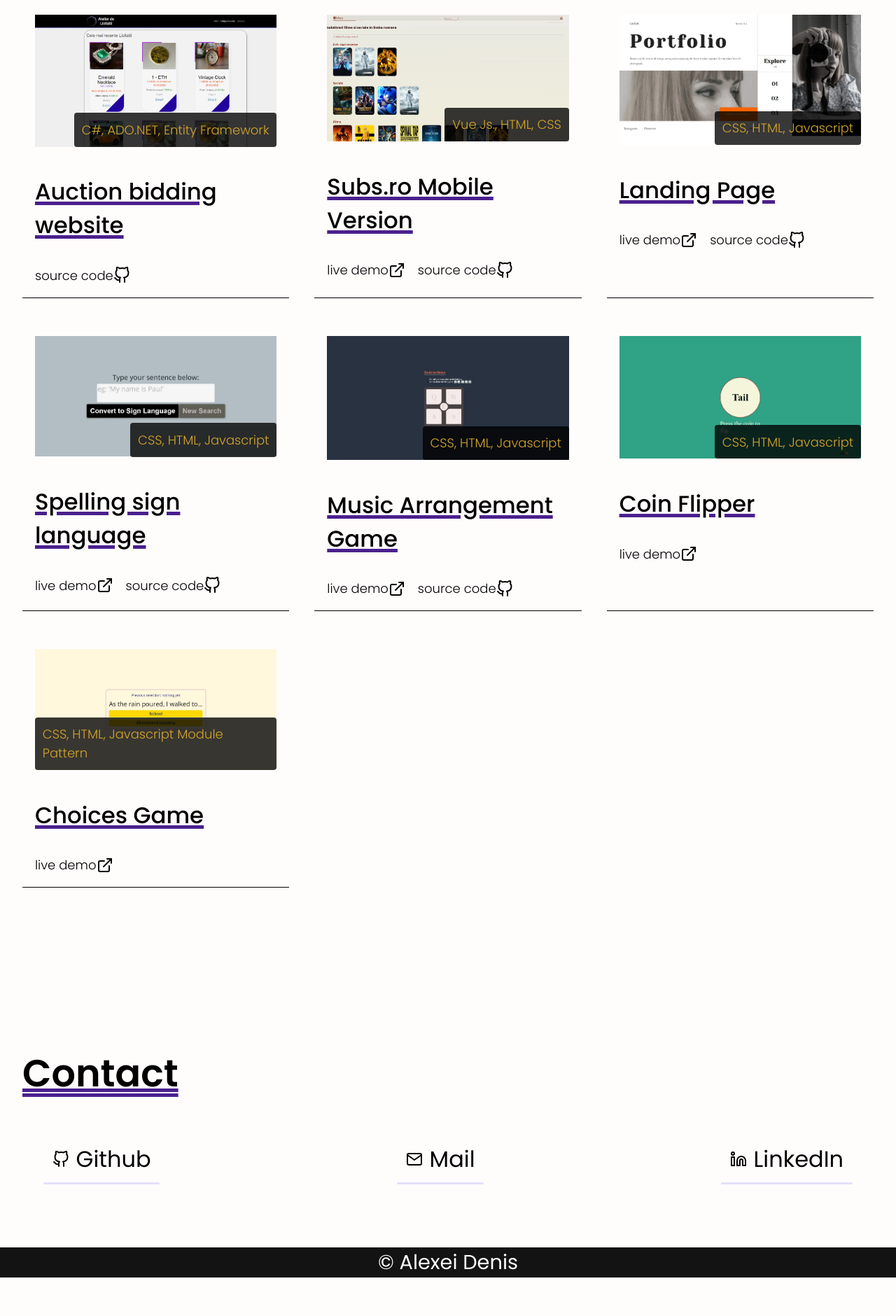
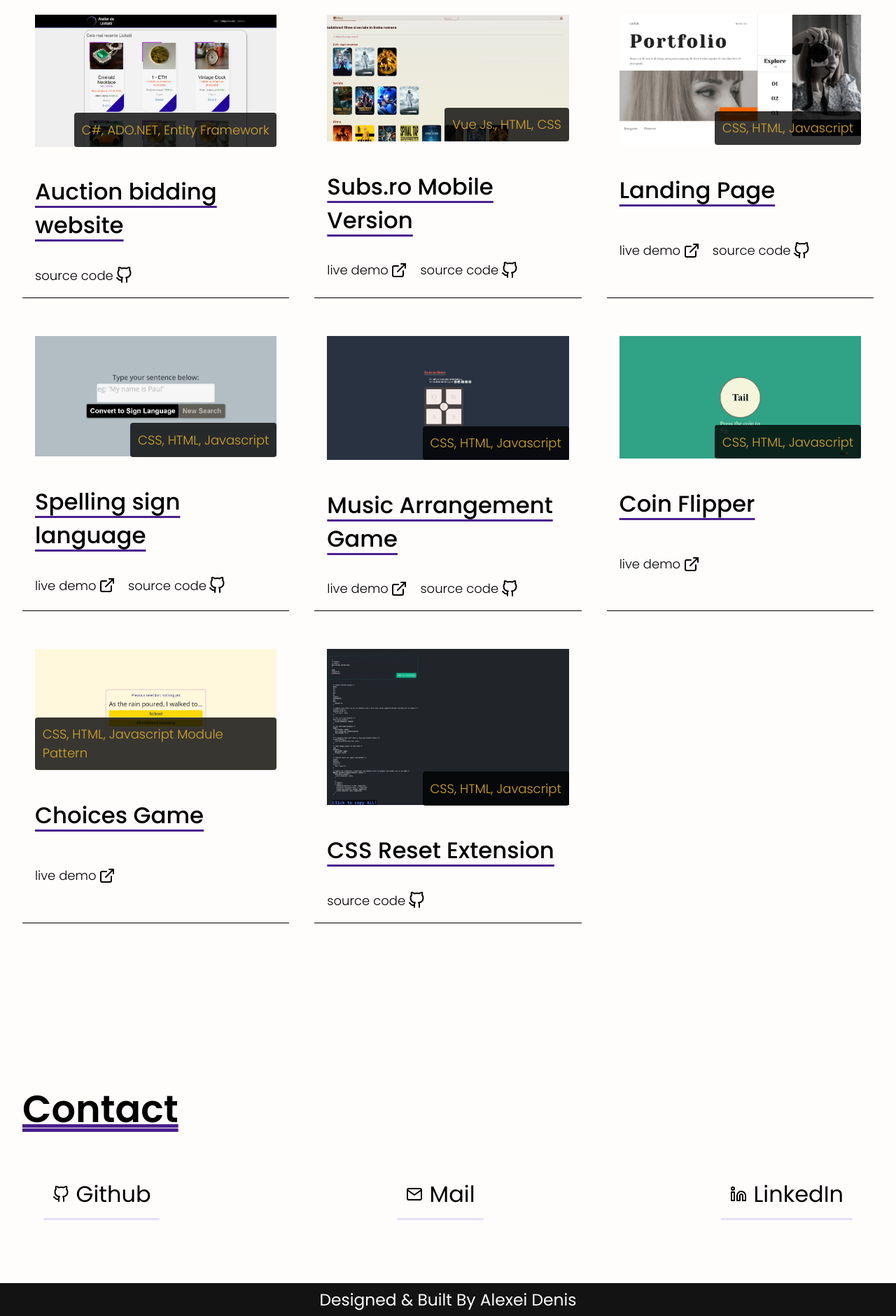
Before and after one commit to AlexeiDenis/Portfolio-Website, a plain HTML site: page src/index.html in a window 1280 px wide. Shown: the part 2236-4116 px from the top of the page at 70% size. Before the commit the page ends 4061 px from the top, so only its background shows below. Drawn offline with Linux system fonts and the light colour scheme.

Commit message:
08.05.2022

```diff
--- a/src/index.html
+++ b/src/index.html
@@ -96,8 +96,8 @@
             <h2>Projects</h2>
             <div class="slider">
                 <div class="card">
-                    <a title="To Auction Website GitHub Page" href="https://github.com/AlexeiDenis/LicentaAlexeiDenis"
-                        rel="noopener noreferrer" target="_blank">
+                    <a href="https://github.com/AlexeiDenis/LicentaAlexeiDenis" rel="noopener noreferrer"
+                        target="_blank">
                         <div class="wrapper-image">
 
                             <img loading="lazy" src="./imagini/homepage.webp" width="1737" height="947"
@@ -107,8 +107,7 @@
                             <p>C&#35;&#44; ADO&#46;NET&#44; Entity Framework</p>
                         </div>
                     </a>
-                    <h3> <a title="To Auction Website GitHub Page"
-                            href="https://github.com/AlexeiDenis/LicentaAlexeiDenis" rel="noopener noreferrer"
+                    <h3> <a href="https://github.com/AlexeiDenis/LicentaAlexeiDenis" rel="noopener noreferrer"
                             target="_blank">Auction bidding website</a> </h3>
                     <div class="links">
 
@@ -124,19 +123,18 @@
                     </div>
                 </div>
                 <div class="card">
-                    <a title="To Subs.ro Page" href="https://subs-ro-vue-alexeidenis.vercel.app/"
-                        rel="noopener noreferrer" target="_blank">
+                    <a href="https://subs-ro-vue-alexeidenis.vercel.app/" rel="noopener noreferrer" target="_blank">
                         <div class="wrapper-image">
 
                             <img loading="lazy" src="./imagini/subsPage.webp" width="5120" height="2680"
-                                alt="Auction Website">
+                                alt="Subs Mobile Version">
                         </div>
                         <div class="tehnologies">
                             <p>Vue Js&#46;&#44; HTML&#44; CSS</p>
                         </div>
                     </a>
-                    <h3> <a title="To Subs.ro Page" href="https://subs-ro-vue-alexeidenis.vercel.app/"
-                            rel="noopener noreferrer" target="_blank">Subs.ro Mobile Version</a> </h3>
+                    <h3> <a href="https://subs-ro-vue-alexeidenis.vercel.app/" rel="noopener noreferrer"
+                            target="_blank">Subs.ro Mobile Version</a> </h3>
                     <div class="links">
                         <p><a title="To Subs.ro Page" href="https://subs-ro-vue-alexeidenis.vercel.app/"
                                 rel="noopener noreferrer" target="_blank">live demo <svg
@@ -160,19 +158,18 @@
                     </div>
                 </div>
                 <div class="card">
-                    <a title="To Landing Page" href="https://landing-page-alexeidenis.vercel.app/"
-                        rel="noopener noreferrer" target="_blank">
+                    <a href="https://landing-page-alexeidenis.vercel.app/" rel="noopener noreferrer" target="_blank">
                         <div class="wrapper-image">
 
                             <img loading="lazy" src="./imagini/landing-page.webp" width="1794" height="965"
-                                alt="Auction Website">
+                                alt="Landing Page">
                         </div>
                         <div class="tehnologies">
                             <p>CSS&#44; HTML&#44; Javascript</p>
                         </div>
                     </a>
-                    <h3> <a title="To Landing Page" href="https://landing-page-alexeidenis.vercel.app/"
-                            rel="noopener noreferrer" target="_blank">Landing Page</a> </h3>
+                    <h3> <a href="https://landing-page-alexeidenis.vercel.app/" rel="noopener noreferrer"
+                            target="_blank">Landing Page</a> </h3>
                     <div class="links">
                         <p><a title="To Landing Page" href="https://landing-page-alexeidenis.vercel.app/"
                                 rel="noopener noreferrer" target="_blank">live demo <svg
@@ -195,20 +192,18 @@
                     </div>
                 </div>
                 <div class="card">
-                    <a title="To Spelling sign language Page"
-                        href="https://spelling-sign-language-alexeidenis.vercel.app/" rel="noopener noreferrer"
+                    <a href="https://spelling-sign-language-alexeidenis.vercel.app/" rel="noopener noreferrer"
                         target="_blank">
                         <div class="wrapper-image">
 
                             <img loading="lazy" src="./imagini/spelling.webp" width="1794" height="897"
-                                alt="Auction Website">
+                                alt="Spelling sign language">
                         </div>
                         <div class="tehnologies">
                             <p>CSS&#44; HTML&#44; Javascript</p>
                         </div>
                     </a>
-                    <h3> <a title="To Spelling sign language Page"
-                            href="https://spelling-sign-language-alexeidenis.vercel.app/" rel="noopener noreferrer"
+                    <h3> <a href="https://spelling-sign-language-alexeidenis.vercel.app/" rel="noopener noreferrer"
                             target="_blank">Spelling sign language</a> </h3>
                     <div class="links">
                         <p><a title="To Spelling sign language Page"
@@ -233,19 +228,18 @@
                     </div>
                 </div>
                 <div class="card">
-                    <a title="To Music Arrangement Game Page" href="https://music-arrangement.vercel.app/"
-                        rel="noopener noreferrer" target="_blank">
+                    <a href="https://music-arrangement.vercel.app/" rel="noopener noreferrer" target="_blank">
                         <div class="wrapper-image">
 
                             <img loading="lazy" src="./imagini/music.webp" width="1794" height="921"
-                                alt="Auction Website">
+                                alt="Music Arrangement Game">
                         </div>
                         <div class="tehnologies">
                             <p>CSS&#44; HTML&#44; Javascript</p>
                         </div>
                     </a>
-                    <h3> <a title="To Music Arrangement Game Page" href="https://music-arrangement.vercel.app/"
-                            rel="noopener noreferrer" target="_blank">Music Arrangement Game</a> </h3>
+                    <h3> <a href="https://music-arrangement.vercel.app/" rel="noopener noreferrer" target="_blank">Music
+                            Arrangement Game</a> </h3>
                     <div class="links">
                         <p><a title="To Music Arrangement Game Page" href="https://music-arrangement.vercel.app/"
                                 rel="noopener noreferrer" target="_blank">live demo <svg
@@ -268,19 +262,18 @@
                     </div>
                 </div>
                 <div class="card">
-                    <a title="To Coin Flipper Page" href="https://codepen.io/Nouth/full/abEWqWL"
-                        rel="noopener noreferrer" target="_blank">
+                    <a href="https://codepen.io/Nouth/full/abEWqWL" rel="noopener noreferrer" target="_blank">
                         <div class="wrapper-image">
 
                             <img loading="lazy" src="./imagini/coinflipper.webp" width="1794" height="912"
-                                alt="Auction Website">
+                                alt="Coin Flipper">
                         </div>
                         <div class="tehnologies">
                             <p>CSS&#44; HTML&#44; Javascript</p>
                         </div>
                     </a>
-                    <h3> <a title="To Coin Flipper Page" href="https://codepen.io/Nouth/full/abEWqWL"
-                            rel="noopener noreferrer" target="_blank">Coin Flipper</a> </h3>
+                    <h3> <a href="https://codepen.io/Nouth/full/abEWqWL" rel="noopener noreferrer" target="_blank">Coin
+                            Flipper</a> </h3>
                     <div class="links">
                         <p><a title="To Coin Flipper Page" href="https://codepen.io/Nouth/full/abEWqWL"
                                 rel="noopener noreferrer" target="_blank">live demo <svg
@@ -295,19 +288,18 @@
                     </div>
                 </div>
                 <div class="card">
-                    <a title="To Choices Game Page" href="https://codepen.io/Nouth/full/Vwydwmw"
-                        rel="noopener noreferrer" target="_blank">
+                    <a href="https://codepen.io/Nouth/full/Vwydwmw" rel="noopener noreferrer" target="_blank">
                         <div class="wrapper-image">
 
                             <img loading="lazy" src="./imagini/choicesGame.webp" width="1797" height="897"
-                                alt="Auction Website">
+                                alt="Choices Game">
                         </div>
                         <div class="tehnologies">
                             <p>CSS&#44; HTML&#44; Javascript Module Pattern</p>
                         </div>
                     </a>
-                    <h3> <a title="To Choices Game Page" href="https://codepen.io/Nouth/full/Vwydwmw"
-                            rel="noopener noreferrer" target="_blank">Choices Game</a> </h3>
+                    <h3> <a href="https://codepen.io/Nouth/full/Vwydwmw" rel="noopener noreferrer"
+                            target="_blank">Choices Game</a> </h3>
                     <div class="links">
                         <p><a title="To Choices Game Page" href="https://codepen.io/Nouth/full/Vwydwmw"
                                 rel="noopener noreferrer" target="_blank">live demo <svg
@@ -321,7 +313,32 @@
 
                     </div>
                 </div>
+                <div class="card">
+                    <a href="https://github.com/AlexeiDenis/AddOn-" rel="noopener noreferrer" target="_blank">
+                        <div class="wrapper-image">
 
+                            <img loading="lazy" src="./imagini/Extenstion.webp" width="1794" height="1159"
+                                alt="Extension CSS Reset">
+                        </div>
+                        <div class="tehnologies">
+                            <p>CSS&#44; HTML&#44; Javascript</p>
+                        </div>
+                    </a>
+                    <h3> <a href="https://github.com/AlexeiDenis/AddOn-" rel="noopener noreferrer" target="_blank">CSS
+                            Reset Extension</a> </h3>
+                    <div class="links">
+                        <p> <a aria-label="GitHub Link" href="https://github.com/AlexeiDenis/AddOn-"
+                                rel="noopener noreferrer" target="_blank">source code <svg
+                                    xmlns="http://www.w3.org/2000/svg" width="24" height="24" viewBox="0 0 24 24"
+                                    fill="none" stroke="currentColor" stroke-width="2" stroke-linecap="round"
+                                    stroke-linejoin="round" class="feather feather-github">
+                                    <path
+                                        d="M9 19c-5 1.5-5-2.5-7-3m14 6v-3.87a3.37 3.37 0 0 0-.94-2.61c3.14-.35 6.44-1.54 6.44-7A5.44 5.44 0 0 0 20 4.77 5.07 5.07 0 0 0 19.91 1S18.73.65 16 2.48a13.38 13.38 0 0 0-7 0C6.27.65 5.09 1 5.09 1A5.07 5.07 0 0 0 5 4.77a5.44 5.44 0 0 0-1.5 3.78c0 5.42 3.3 6.61 6.44 7A3.37 3.37 0 0 0 9 18.13V22">
+                                    </path>
+                                </svg></a></p>
+
+                    </div>
+                </div>
             </div>
         </section>
         <section id="Contact" class="contact">
@@ -364,7 +381,10 @@
         </section>
     </main>
     <footer>
-        <h4>&#169; Alexei Denis</h4>
+        <a href="./public/" target="_blank" rel="noopener noreferrer">
+            Designed &amp; Built By Alexei Denis
+        </a>
+        <h4></h4>
 
     </footer>
     <script src="index.js"></script>
--- a/src/stylesheet.css
+++ b/src/stylesheet.css
@@ -66,6 +66,7 @@ h2 {
   font-weight: var(--weightSemiBold);
   text-decoration-line: underline;
   text-decoration-style: double;
+
   text-decoration-color: var(--purple);
   font-size: clamp(1.5rem, 4.5vw, 3rem);
 }
@@ -164,6 +165,7 @@ main {
 .introduction .wrapper-image {
   min-width: 145px;
   max-width: 650px;
+  cursor:pointer;
 }
 .introduction .wrapper-image,
 .introduction h1 {
@@ -210,6 +212,7 @@ main {
   font-size: clamp(1.7777777777777777rem, 4.5vw, 5.777777777777778rem);
   text-decoration-line: underline;
   text-decoration-style: solid;
+
   text-decoration-thickness: 6px;
 }
 .introduction h1 span:nth-of-type(3) {
@@ -238,6 +241,7 @@ main {
 .aboutMe p span {
   text-decoration-line: underline;
   text-decoration-style: solid;
+  text-underline-position: under;
   text-decoration-thickness: 5px;
   text-decoration-color: var(--yellow);
 }
@@ -253,6 +257,11 @@ main {
   border-bottom: 1px solid black;
   padding: 1em;
 }
+.projects .slider .card > a,
+.projects .slider .card h3,
+.projects .slider .card .links{
+  flex:1;
+}
 
 .projects .slider .card > a {
   position: relative;
@@ -262,7 +271,6 @@ main {
 }
 .projects .slider .card > a:hover .wrapper-image img,
 .projects .slider .card > a:focus .wrapper-image img {
-  filter: sepia(40%);
   transform: scale(1.05) rotate(1deg);
 }
 .projects .slider .card > a .wrapper-image img {
@@ -290,8 +298,9 @@ main {
   color: var(--text);
   text-decoration-line: underline;
   text-decoration-style: solid;
+  text-underline-position: under;
   text-decoration-color: var(--purple);
-  text-decoration-thickness: 5px;
+  text-decoration-thickness: 3px;
   font-size: clamp(1.1111111111111112rem, 4.5vw, 1.8rem);
   font-weight: var(--weightMedium);
 }
@@ -311,7 +320,7 @@ main {
   align-items: center;
   justify-content: center;
   font-weight: var(--weightLight);
-
+  gap:0.2em;
   font-size: clamp(0.7777777777777778rem, 4.5vw, 1rem);
 }
 .contact ul {
@@ -359,10 +368,10 @@ footer {
   align-items: center;
   justify-content: center;
 }
-footer h4 {
+footer a {
   font-weight: var(--weightRegular);
   margin: 0;
-  font-size: clamp(0.6666666666666666rem, 2.5vw, 1.6rem);
+  font-size: clamp(0.6666666666666666rem, 2.5vw, 1.3rem);
   color: var(--headerLinksColor);
 }
 
```
Also changed, not shown: src/imagini/Extenstion.webp (added).
